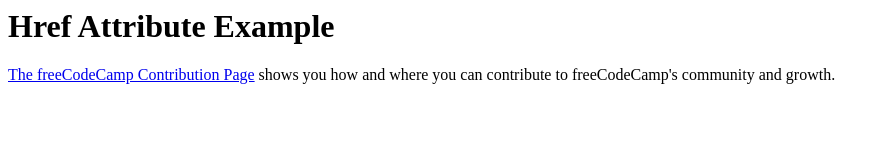
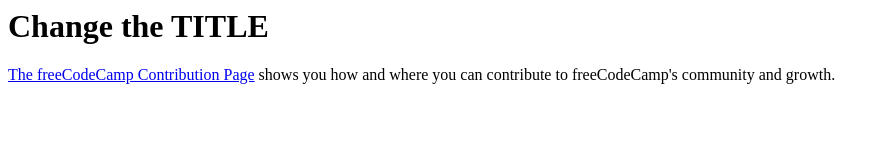
Before and after one commit to palinkasmark/palinkasmark.github.io, a plain HTML site: page index.html in a window 1280 px wide. Shown: the whole page, without its empty margins (0-890 px from the left). Drawn offline with Linux system fonts and the light colour scheme.

Commit message:
Change the title

```diff
--- a/index.html
+++ b/index.html
@@ -1,9 +1,9 @@
 <html>
   <head>
-    <title>Href Attribute Example</title>
+    <title>Change the TITLE</title>
   </head>
   <body>
-    <h1>Href Attribute Example</h1>
+    <h1>Change the TITLE</h1>
     <p>
       <a href="https://www.freecodecamp.org/contribute/">The freeCodeCamp Contribution Page</a> shows you how and where you can contribute to freeCodeCamp's community and growth.
     </p>
```
